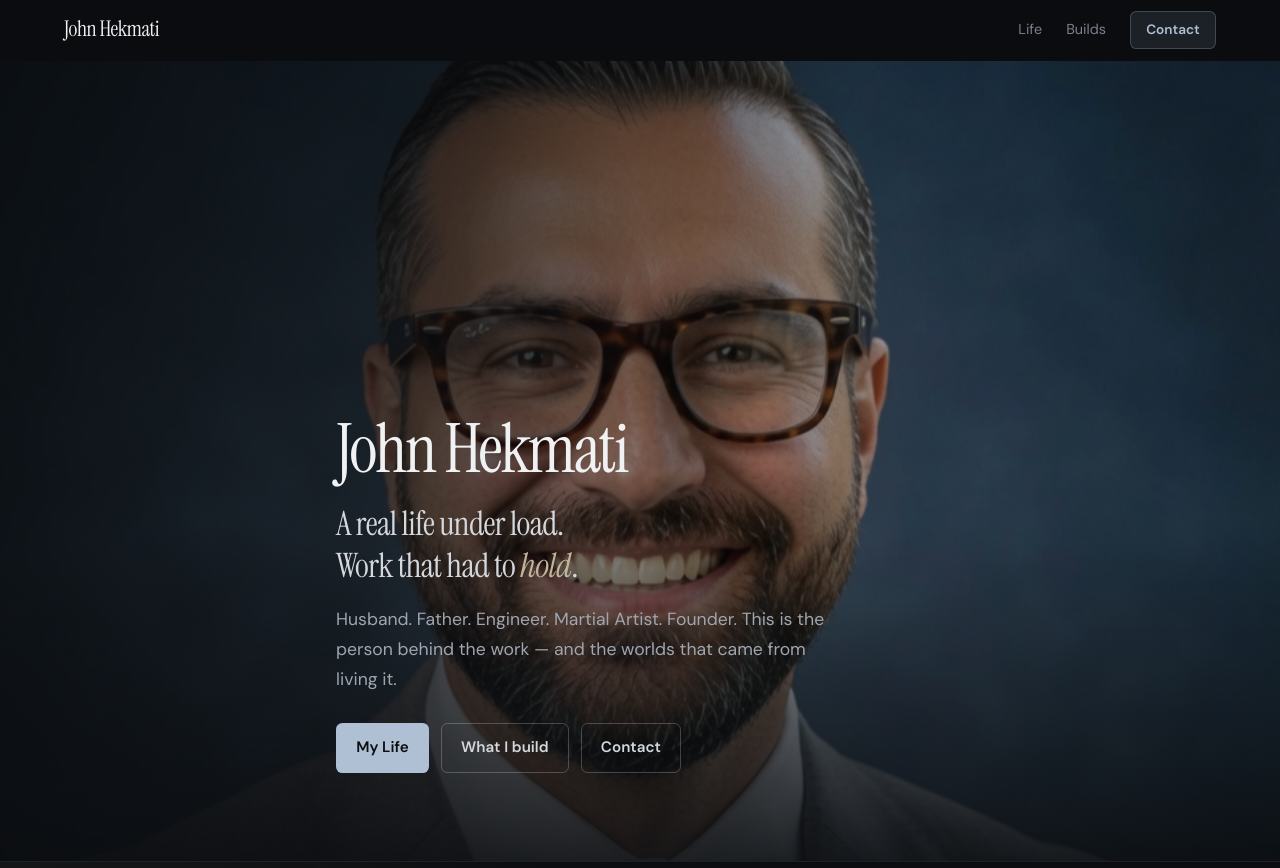
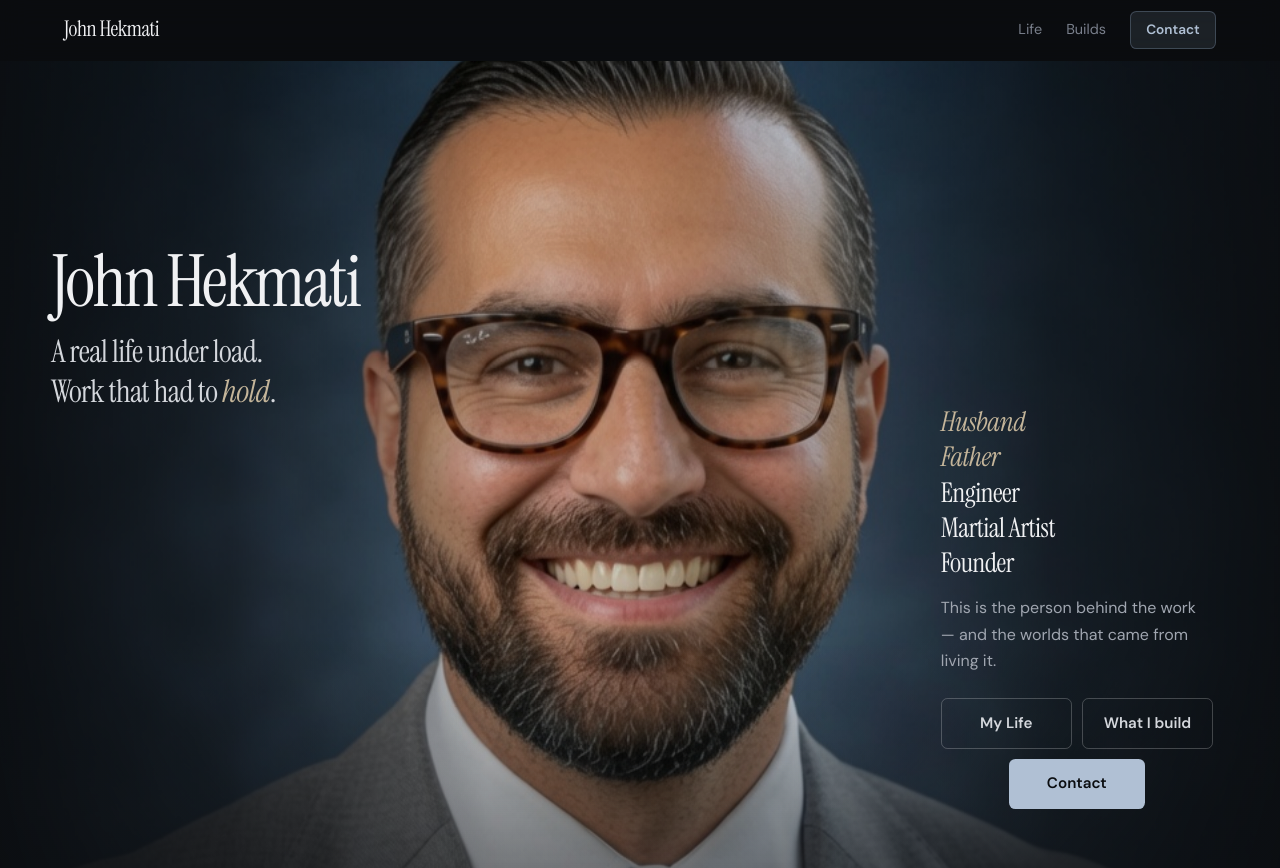
Before and after one commit to johnhekmati/johnhekmati.com, a website: page index.html in a window 1280 px wide. Shown: the top 868 px of the page. Drawn offline with Linux system fonts and the light colour scheme.

Commit message:
Polish hero split and contact CTAs for clearer face lane and consistent actions.
Flank charge and roles, accent Husband/Father, and mirror steel Contact treatment.

Co-authored-by: Cursor <cursoragent@cursor.com>

```diff
--- a/css/styles.css
+++ b/css/styles.css
@@ -174,13 +174,13 @@ img {
   transform: translateY(-1px);
 }
 
-/* Hero — full-bleed portrait atmosphere */
+/* Hero — full-bleed portrait; copy flanks the face on desktop */
 .hero {
   position: relative;
   min-height: min(100vh, 54rem);
   display: flex;
-  align-items: flex-end;
-  padding: 5.5rem 0 5rem;
+  align-items: stretch;
+  padding: 5.5rem 0 4rem;
   overflow: hidden;
 }
 
@@ -194,7 +194,7 @@ img {
   width: 100%;
   height: 100%;
   object-fit: cover;
-  object-position: 55% 22%;
+  object-position: 50% 18%;
   transform: scale(1.04);
   animation: hero-drift 28s var(--ease-out) forwards;
 }
@@ -204,38 +204,53 @@ img {
   inset: 0;
   background:
     linear-gradient(
-      105deg,
+      90deg,
       rgba(11, 13, 16, 0.92) 0%,
-      rgba(11, 13, 16, 0.72) 34%,
-      rgba(11, 13, 16, 0.28) 58%,
-      rgba(11, 13, 16, 0.35) 100%
+      rgba(11, 13, 16, 0.55) 22%,
+      rgba(11, 13, 16, 0.12) 42%,
+      rgba(11, 13, 16, 0.12) 58%,
+      rgba(11, 13, 16, 0.55) 78%,
+      rgba(11, 13, 16, 0.9) 100%
     ),
-    linear-gradient(to top, rgba(11, 13, 16, 0.88) 0%, transparent 42%);
+    linear-gradient(to top, rgba(11, 13, 16, 0.72) 0%, transparent 38%);
 }
 
 .hero-content {
   position: relative;
   z-index: 1;
-  max-width: 36rem;
-  padding-bottom: 0.5rem;
+  width: 100%;
+  margin: 0;
+  padding: 0 clamp(1.25rem, 4vw, 3.5rem) 0.5rem;
+  display: flex;
+  flex-direction: column;
+  justify-content: flex-end;
+  gap: 2rem;
+}
+
+.hero-charge {
+  max-width: 22rem;
+}
+
+.hero-aside {
+  max-width: 18rem;
 }
 
 .hero-name {
   font-family: var(--display);
-  font-size: clamp(2.75rem, 7vw, 4.25rem);
-  line-height: 1.05;
+  font-size: clamp(2.75rem, 7vw, 4.5rem);
+  line-height: 1.02;
   color: var(--ink);
-  margin: 0 0 1.1rem;
+  margin: 0 0 0.85rem;
   letter-spacing: -0.03em;
   font-weight: 400;
 }
 
 .hero h1 {
   font-family: var(--display);
-  font-size: clamp(1.55rem, 3.2vw, 2.1rem);
-  line-height: 1.25;
+  font-size: clamp(1.45rem, 2.8vw, 1.95rem);
+  line-height: 1.28;
   color: var(--gray-300);
-  margin: 0 0 1.15rem;
+  margin: 0;
   font-weight: 400;
   letter-spacing: -0.02em;
   text-wrap: balance;
@@ -246,22 +261,63 @@ img {
   color: var(--metal-bright);
 }
 
+.hero-roles {
+  display: flex;
+  flex-direction: column;
+  gap: 0.15rem;
+  margin: 0 0 1rem;
+  font-family: var(--display);
+  font-size: clamp(1.35rem, 2.4vw, 1.7rem);
+  line-height: 1.2;
+  letter-spacing: -0.02em;
+  color: var(--ink);
+}
+
+.hero-roles span {
+  display: block;
+}
+
+.hero-role-accent {
+  color: var(--metal-bright);
+  font-style: italic;
+}
+
 .lede {
-  font-size: 1.1rem;
+  font-size: 1rem;
   color: var(--gray-400);
-  max-width: 32rem;
-  margin: 0 0 1.75rem;
-  line-height: 1.7;
+  max-width: 20rem;
+  margin: 0 0 1.5rem;
+  line-height: 1.65;
 }
 
 .hero-actions {
   display: flex;
   flex-wrap: wrap;
-  gap: 0.75rem;
+  gap: 0.65rem;
 }
 
 .hero-actions--center {
   justify-content: center;
+}
+
+.contact-actions {
+  display: grid;
+  grid-template-columns: 1fr 1fr;
+  gap: 0.65rem;
+  max-width: 22rem;
+  margin: 0 auto;
+  justify-items: center;
+}
+
+.contact-actions .btn {
+  width: 100%;
+  justify-content: center;
+}
+
+.contact-actions .btn-primary {
+  grid-column: 1 / -1;
+  width: auto;
+  min-width: 50%;
 }
 
 .btn {
@@ -623,16 +679,105 @@ img {
   }
 }
 
+/* Desktop — charge left / roles right, open face lane in the middle */
+@media (min-width: 860px) {
+  .hero {
+    align-items: stretch;
+    padding: 5.5rem 0 4.5rem;
+  }
+
+  .hero-content {
+    display: grid;
+    grid-template-columns: minmax(15rem, 22rem) 1fr minmax(14rem, 18rem);
+    align-items: stretch;
+    gap: 0;
+    min-height: calc(100vh - 7rem);
+  }
+
+  .hero-charge {
+    grid-column: 1;
+    align-self: start;
+    margin-top: clamp(4.5rem, 12vh, 7.5rem);
+    max-width: 22rem;
+  }
+
+  .hero-aside {
+    grid-column: 3;
+    align-self: end;
+    padding-bottom: 1.25rem;
+    max-width: 17rem;
+  }
+
+  .hero-actions {
+    display: grid;
+    grid-template-columns: 1fr 1fr;
+    gap: 0.65rem;
+    justify-items: center;
+  }
+
+  .hero-actions .btn {
+    width: 100%;
+    justify-content: center;
+  }
+
+  .hero-actions .btn:nth-child(3) {
+    grid-column: 1 / -1;
+    width: auto;
+    min-width: 50%;
+  }
+
+  .hero-photo {
+    object-position: 50% 16%;
+  }
+
+  .hero-scrim {
+    background:
+      linear-gradient(
+        90deg,
+        rgba(11, 13, 16, 0.94) 0%,
+        rgba(11, 13, 16, 0.72) 18%,
+        rgba(11, 13, 16, 0.1) 38%,
+        rgba(11, 13, 16, 0.1) 62%,
+        rgba(11, 13, 16, 0.72) 82%,
+        rgba(11, 13, 16, 0.94) 100%
+      ),
+      linear-gradient(to top, rgba(11, 13, 16, 0.55) 0%, transparent 32%);
+  }
+}
+
 /* Responsive */
-@media (max-width: 720px) {
+@media (max-width: 859px) {
   .hero {
-    min-height: min(88vh, 44rem);
+    min-height: min(92vh, 46rem);
     padding: 5.5rem 0 3.25rem;
     align-items: flex-end;
   }
 
+  .hero-content {
+    gap: 1.5rem;
+  }
+
+  .hero-charge,
+  .hero-aside {
+    max-width: none;
+  }
+
+  .hero-roles {
+    flex-direction: row;
+    flex-wrap: wrap;
+    column-gap: 0.55rem;
+    row-gap: 0.2rem;
+    font-size: 1.2rem;
+  }
+
+  .hero-roles span:not(:last-child)::after {
+    content: "·";
+    margin-left: 0.55rem;
+    color: var(--gray-600);
+  }
+
   .hero-photo {
-    object-position: 70% 12%;
+    object-position: 55% 12%;
   }
 
   .hero-scrim {
@@ -640,8 +785,8 @@ img {
       linear-gradient(
         to top,
         rgba(11, 13, 16, 0.96) 0%,
-        rgba(11, 13, 16, 0.78) 42%,
-        rgba(11, 13, 16, 0.5) 100%
+        rgba(11, 13, 16, 0.82) 38%,
+        rgba(11, 13, 16, 0.45) 100%
       );
   }
 
@@ -659,16 +804,6 @@ img {
 
   .build-go {
     margin-top: 1.35rem;
-  }
-}
-
-@media (min-width: 900px) {
-  .hero-content {
-    max-width: 38rem;
-  }
-
-  .hero-photo {
-    object-position: 58% 16%;
   }
 }
 
--- a/index.html
+++ b/index.html
@@ -10,7 +10,7 @@
   <link rel="preconnect" href="https://fonts.googleapis.com" />
   <link rel="preconnect" href="https://fonts.gstatic.com" crossorigin />
   <link href="https://fonts.googleapis.com/css2?family=DM+Sans:ital,opsz,wght@0,9..40,400;0,9..40,500;0,9..40,600;0,9..40,700;1,9..40,400&family=Instrument+Serif:ital@0;1&display=swap" rel="stylesheet" />
-  <link rel="stylesheet" href="/css/styles.css?v=jh3" />
+  <link rel="stylesheet" href="/css/styles.css?v=jh9" />
   <link rel="icon" type="image/jpeg" href="/assets/images/john-hekmati.jpg?v=upres1" />
 
   <meta property="og:title" content="John Hekmati" />
@@ -50,19 +50,30 @@
       </div>
 
       <div class="wrap hero-content">
-        <p class="hero-name reveal is-visible">John Hekmati</p>
-        <h1 class="reveal reveal-delay-1 is-visible">
+        <div class="hero-charge reveal is-visible">
+          <p class="hero-name">John Hekmati</p>
+          <h1>
             A real life under load.<br />
             Work that had to <em>hold</em>.
           </h1>
-        <p class="lede reveal reveal-delay-2 is-visible">
-          Husband. Father. Engineer. Martial Artist. Founder.
+        </div>
+
+        <div class="hero-aside reveal reveal-delay-1 is-visible">
+          <p class="hero-roles" aria-label="Roles">
+            <span class="hero-role-accent">Husband</span>
+            <span class="hero-role-accent">Father</span>
+            <span>Engineer</span>
+            <span>Martial Artist</span>
+            <span>Founder</span>
+          </p>
+          <p class="lede">
             This is the person behind the work — and the worlds that came from living it.
           </p>
-        <div class="hero-actions reveal reveal-delay-2 is-visible">
-          <a class="btn btn-primary" href="#life">My Life</a>
+          <div class="hero-actions">
+            <a class="btn btn-secondary" href="#life">My Life</a>
             <a class="btn btn-secondary" href="#builds">What I build</a>
-          <a class="btn btn-secondary" href="#contact">Contact</a>
+            <a class="btn btn-primary" href="#contact">Contact</a>
+          </div>
         </div>
       </div>
     </section>
@@ -185,10 +196,10 @@
           <p class="contact-email">
             <a href="mailto:hello@johnhekmati.com">hello@johnhekmati.com</a>
           </p>
-          <div class="hero-actions hero-actions--center">
-            <a class="btn btn-primary" href="mailto:hello@johnhekmati.com">Email me</a>
+          <div class="contact-actions">
             <a class="btn btn-secondary" href="https://linkedin.com/in/johnhekmati" target="_blank" rel="noopener noreferrer">LinkedIn</a>
             <a class="btn btn-secondary" href="https://github.com/johnhekmati" target="_blank" rel="noopener noreferrer">GitHub</a>
+            <a class="btn btn-primary" href="mailto:hello@johnhekmati.com">Email me</a>
           </div>
           <p class="contact-alt">
             Consulting or client work?
```
Lines whose indentation alone changed are shown as unchanged.
